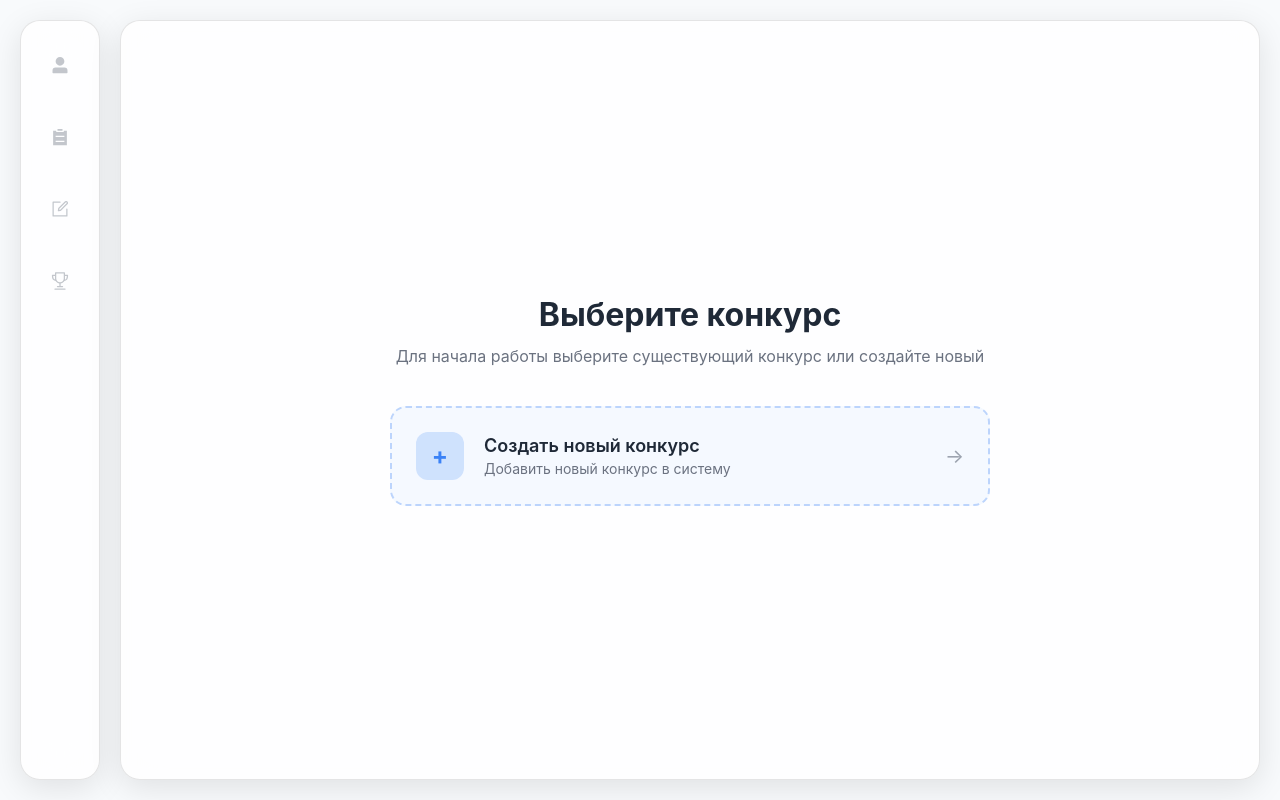
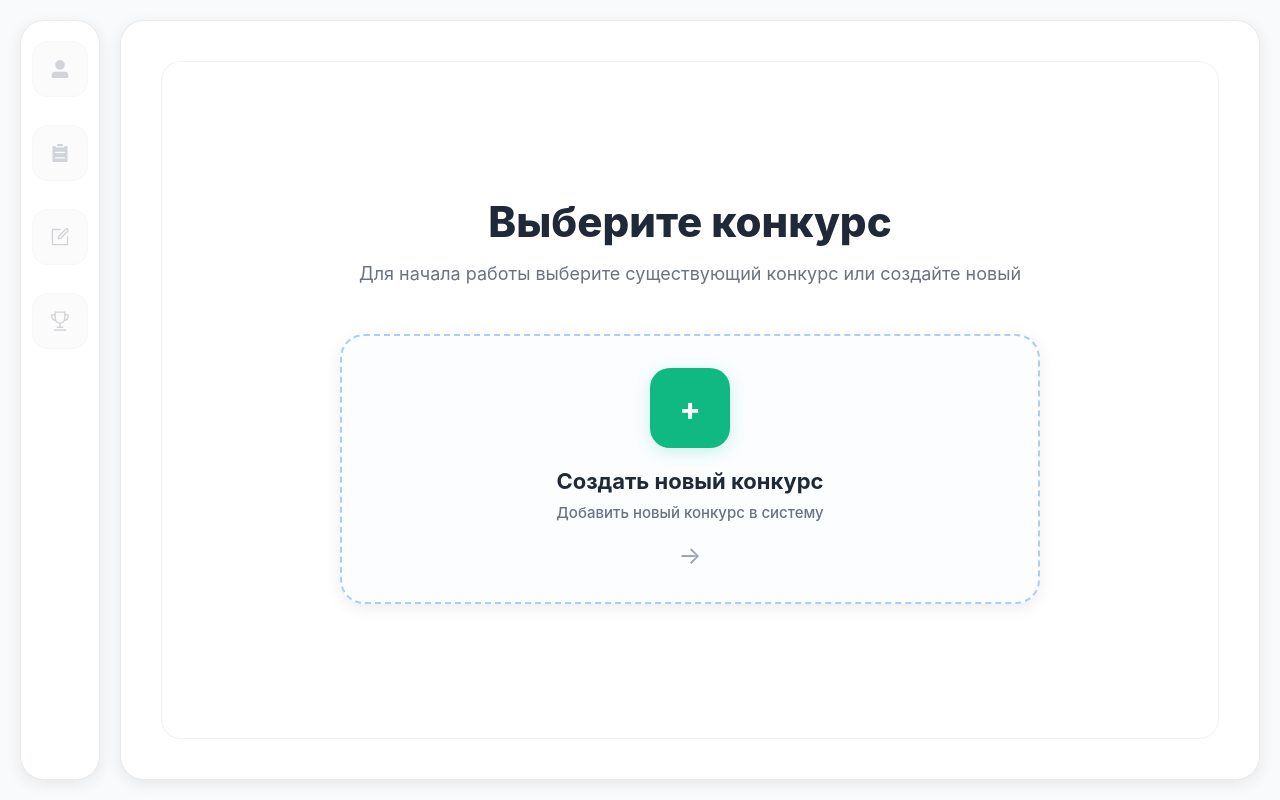
Before and after one commit to quonaro/SafeWheel, a Vue app in the folder frontend/: page / in a window 1280 px wide. Built offline with nearby package versions, Linux system fonts and the light colour scheme.

Commit message:
Revise App.vue styles for improved UI consistency and user experience. Update sidebar and navigation item designs, enhance card layouts, and refine dialog components. Adjust padding, margins, and hover effects for better interactivity and visual appeal.

```diff
--- a/frontend/src/App.vue
+++ b/frontend/src/App.vue
@@ -198,13 +198,14 @@ onMounted(() => {
 
 .sidebar {
   width: 80px;
-  background: rgba(255, 255, 255, 0.8);
-  backdrop-filter: blur(20px);
-  border-radius: 20px;
-  border: 1px solid rgba(0, 0, 0, 0.1);
-  box-shadow: 0 8px 32px rgba(0, 0, 0, 0.1);
+  background: #ffffff;
+  border-radius: 24px;
+  border: 1px solid rgba(0, 0, 0, 0.08);
+  box-shadow: 0 4px 16px rgba(0, 0, 0, 0.08);
   display: flex;
   flex-direction: column;
+  position: relative;
+  overflow: hidden;
 }
 
 .sidebar-content {
@@ -225,45 +226,93 @@ onMounted(() => {
 }
 
 .nav-item {
-  width: 48px;
-  height: 48px;
-  border-radius: 12px;
+  width: 56px;
+  height: 56px;
+  border-radius: 16px;
   display: flex;
   align-items: center;
   justify-content: center;
   cursor: pointer;
-  transition: all 0.3s ease;
+  transition: all 0.4s cubic-bezier(0.4, 0, 0.2, 1);
   color: #6b7280;
-  margin-bottom: 8px;
+  margin-bottom: 12px;
   position: relative;
+  background: rgba(255, 255, 255, 0.5);
+  border: 1px solid rgba(0, 0, 0, 0.05);
+  box-shadow: 0 2px 8px rgba(0, 0, 0, 0.05);
+}
+
+.nav-item::before {
+  content: '';
+  position: absolute;
+  top: 0;
+  left: 0;
+  right: 0;
+  bottom: 0;
+  background: rgba(59, 130, 246, 0.1);
+  border-radius: 16px;
+  opacity: 0;
+  transition: opacity 0.3s ease;
 }
 
 .nav-item:hover {
-  background: rgba(0, 0, 0, 0.05);
-  color: #374151;
-  transform: translateY(-2px);
+  background: rgba(255, 255, 255, 0.8);
+  color: #3b82f6;
+  transform: translateY(-3px) scale(1.05);
+  box-shadow: 0 8px 24px rgba(59, 130, 246, 0.2);
+  border-color: rgba(59, 130, 246, 0.2);
+}
+
+.nav-item:hover::before {
+  opacity: 1;
 }
 
 .nav-item.active {
-  background: rgba(59, 130, 246, 0.1);
-  color: #3b82f6;
-  box-shadow: 0 4px 16px rgba(59, 130, 246, 0.2);
+  background: #3b82f6;
+  color: white;
+  box-shadow: 0 4px 16px rgba(59, 130, 246, 0.3);
+  border-color: transparent;
+  transform: translateY(-2px) scale(1.1);
+}
+
+.nav-item.active::before {
+  opacity: 0;
 }
 
 .nav-item .el-icon {
-  font-size: 20px;
+  font-size: 22px;
+  position: relative;
+  z-index: 1;
+  transition: all 0.3s ease;
+}
+
+.nav-item:hover .el-icon {
+  transform: scale(1.1);
+}
+
+.nav-item.active .el-icon {
+  transform: scale(1.15);
+  filter: drop-shadow(0 2px 4px rgba(0, 0, 0, 0.2));
 }
 
 .nav-item.disabled {
-  opacity: 0.4;
+  opacity: 0.3;
   cursor: not-allowed;
   pointer-events: none;
+  background: rgba(107, 114, 128, 0.1);
+  border-color: rgba(107, 114, 128, 0.1);
+  box-shadow: none;
 }
 
 .nav-item.disabled:hover {
-  background: transparent;
+  background: rgba(107, 114, 128, 0.1);
   transform: none;
   color: #6b7280;
+  box-shadow: none;
+}
+
+.nav-item.disabled::before {
+  opacity: 0;
 }
 
 .main-content {
@@ -273,14 +322,14 @@ onMounted(() => {
 }
 
 .content-card {
-  background: rgba(255, 255, 255, 0.8);
-  backdrop-filter: blur(20px);
-  border-radius: 20px;
-  border: 1px solid rgba(0, 0, 0, 0.1);
-  box-shadow: 0 8px 32px rgba(0, 0, 0, 0.1);
-  padding: 30px;
+  background: #ffffff;
+  border-radius: 24px;
+  border: 1px solid rgba(0, 0, 0, 0.08);
+  box-shadow: 0 4px 16px rgba(0, 0, 0, 0.08);
+  padding: 40px;
   height: 100%;
   overflow: hidden;
+  position: relative;
 }
 
 /* Custom scrollbar */
@@ -309,154 +358,254 @@ onMounted(() => {
   flex-direction: column;
   align-items: center;
   justify-content: center;
-  padding: 40px;
+  padding: 60px 40px;
+  background: #ffffff;
+  border-radius: 20px;
+  position: relative;
+  overflow: hidden;
+  border: 1px solid rgba(0, 0, 0, 0.05);
 }
 
 .selector-header {
   text-align: center;
-  margin-bottom: 40px;
+  margin-bottom: 50px;
+  position: relative;
+  z-index: 1;
 }
 
 .selector-header h1 {
-  font-size: 32px;
-  font-weight: 700;
-  margin: 0 0 12px 0;
+  font-size: 42px;
+  font-weight: 800;
+  margin: 0 0 16px 0;
   color: #1f2937;
 }
 
 .selector-header p {
   color: #6b7280;
-  font-size: 16px;
+  font-size: 18px;
   margin: 0;
+  font-weight: 400;
 }
 
 .competition-list {
   width: 100%;
-  max-width: 600px;
-  display: flex;
-  flex-direction: column;
-  gap: 16px;
+  max-width: 700px;
+  display: grid;
+  grid-template-columns: repeat(auto-fit, minmax(320px, 1fr));
+  gap: 24px;
+  position: relative;
+  z-index: 1;
 }
 
 .competition-card {
-  background: rgba(255, 255, 255, 0.6);
-  backdrop-filter: blur(10px);
-  border: 1px solid rgba(0, 0, 0, 0.1);
-  border-radius: 16px;
-  padding: 24px;
+  background: #ffffff;
+  border: 1px solid rgba(0, 0, 0, 0.08);
+  border-radius: 24px;
+  padding: 32px;
   cursor: pointer;
-  transition: all 0.3s ease;
+  transition: all 0.4s cubic-bezier(0.4, 0, 0.2, 1);
   display: flex;
+  flex-direction: column;
   align-items: center;
-  gap: 20px;
+  text-align: center;
+  position: relative;
+  overflow: hidden;
+  box-shadow: 0 4px 16px rgba(0, 0, 0, 0.08);
 }
 
 .competition-card:hover {
-  background: rgba(255, 255, 255, 0.8);
-  transform: translateY(-2px);
-  box-shadow: 0 8px 24px rgba(0, 0, 0, 0.1);
+  transform: translateY(-8px) scale(1.02);
+  box-shadow: 0 12px 24px rgba(0, 0, 0, 0.12);
+  border-color: rgba(59, 130, 246, 0.3);
 }
 
 .competition-card.new-competition {
-  border: 2px dashed rgba(59, 130, 246, 0.3);
-  background: rgba(59, 130, 246, 0.05);
+  border: 2px dashed rgba(59, 130, 246, 0.4);
+  background: rgba(59, 130, 246, 0.02);
 }
 
 .competition-card.new-competition:hover {
   border-color: #3b82f6;
-  background: rgba(59, 130, 246, 0.1);
+  background: rgba(59, 130, 246, 0.05);
+  transform: translateY(-8px) scale(1.05);
 }
 
 .competition-icon {
-  font-size: 32px;
-  width: 48px;
-  height: 48px;
+  font-size: 48px;
+  width: 80px;
+  height: 80px;
   display: flex;
   align-items: center;
   justify-content: center;
-  background: rgba(59, 130, 246, 0.1);
-  border-radius: 12px;
-  color: #3b82f6;
+  background: #3b82f6;
+  border-radius: 20px;
+  color: white;
+  margin-bottom: 20px;
+  box-shadow: 0 4px 16px rgba(59, 130, 246, 0.2);
+  transition: all 0.3s ease;
+  position: relative;
+  z-index: 1;
+}
+
+.competition-card:hover .competition-icon {
+  transform: scale(1.1) rotate(5deg);
+  box-shadow: 0 8px 24px rgba(59, 130, 246, 0.3);
 }
 
 .competition-card.new-competition .competition-icon {
-  background: rgba(59, 130, 246, 0.2);
-  font-size: 24px;
+  background: #10b981;
+  font-size: 32px;
   font-weight: bold;
+  box-shadow: 0 4px 16px rgba(16, 185, 129, 0.2);
+}
+
+.competition-card.new-competition:hover .competition-icon {
+  background: #059669;
+  transform: scale(1.15) rotate(-5deg);
+  box-shadow: 0 8px 24px rgba(16, 185, 129, 0.3);
 }
 
 .competition-info {
   flex: 1;
+  position: relative;
+  z-index: 1;
 }
 
 .competition-info h3 {
-  font-size: 18px;
-  font-weight: 600;
-  margin: 0 0 4px 0;
+  font-size: 22px;
+  font-weight: 700;
+  margin: 0 0 8px 0;
   color: #1f2937;
+  transition: color 0.3s ease;
+}
+
+.competition-card:hover .competition-info h3 {
+  color: #3b82f6;
 }
 
 .competition-info p {
-  font-size: 14px;
+  font-size: 15px;
   color: #6b7280;
   margin: 0;
+  font-weight: 500;
+  line-height: 1.5;
 }
 
 .competition-arrow {
-  font-size: 20px;
+  font-size: 24px;
   color: #9ca3af;
   transition: all 0.3s ease;
+  margin-top: 16px;
+  position: relative;
+  z-index: 1;
 }
 
 .competition-card:hover .competition-arrow {
   color: #3b82f6;
-  transform: translateX(4px);
+  transform: translateY(-2px) scale(1.2);
 }
 
 /* Стили для диалога */
 .custom-dialog :deep(.el-dialog) {
-  background: rgba(255, 255, 255, 0.95);
-  backdrop-filter: blur(20px);
-  border: 1px solid rgba(0, 0, 0, 0.1);
-  border-radius: 20px;
-  box-shadow: 0 8px 32px rgba(0, 0, 0, 0.2);
+  background: #ffffff;
+  border: 1px solid rgba(0, 0, 0, 0.08);
+  border-radius: 24px;
+  box-shadow: 0 8px 24px rgba(0, 0, 0, 0.12);
+  position: relative;
+  overflow: hidden;
 }
 
 .custom-dialog :deep(.el-dialog__header) {
   color: #1f2937;
-  border-bottom: 1px solid rgba(0, 0, 0, 0.1);
+  border-bottom: 1px solid rgba(0, 0, 0, 0.08);
+  padding: 24px 32px 20px;
+  background: rgba(59, 130, 246, 0.02);
+  margin: 0;
+  border-radius: 24px 24px 0 0;
+}
+
+.custom-dialog :deep(.el-dialog__title) {
+  font-size: 20px;
+  font-weight: 700;
+  color: #1f2937;
 }
 
 .custom-dialog :deep(.el-dialog__body) {
   color: #374151;
+  padding: 32px;
 }
 
 .custom-dialog :deep(.el-form-item__label) {
   color: #374151;
-  font-weight: 500;
+  font-weight: 600;
+  font-size: 14px;
+  margin-bottom: 8px;
 }
 
 .custom-dialog :deep(.el-input__wrapper) {
   background: rgba(255, 255, 255, 0.8);
-  border: 1px solid rgba(0, 0, 0, 0.1);
-  border-radius: 8px;
+  border: 2px solid rgba(0, 0, 0, 0.08);
+  border-radius: 12px;
+  box-shadow: 0 2px 8px rgba(0, 0, 0, 0.05);
+  transition: all 0.3s ease;
+}
+
+.custom-dialog :deep(.el-input__wrapper:hover) {
+  border-color: rgba(59, 130, 246, 0.3);
+  box-shadow: 0 4px 12px rgba(59, 130, 246, 0.1);
+}
+
+.custom-dialog :deep(.el-input__wrapper.is-focus) {
+  border-color: #3b82f6;
+  box-shadow: 0 4px 16px rgba(59, 130, 246, 0.2);
 }
 
 .custom-dialog :deep(.el-input__inner) {
   color: #374151;
+  font-size: 16px;
+  padding: 12px 16px;
 }
 
 .custom-dialog :deep(.el-input__inner::placeholder) {
   color: #9ca3af;
+  font-weight: 400;
+}
+
+.custom-dialog :deep(.el-dialog__footer) {
+  padding: 20px 32px 32px;
+  border-top: 1px solid rgba(0, 0, 0, 0.08);
+  background: rgba(248, 250, 252, 0.5);
+  border-radius: 0 0 24px 24px;
 }
 
 .custom-dialog :deep(.el-button) {
-  border-radius: 8px;
-  font-weight: 500;
+  border-radius: 12px;
+  font-weight: 600;
+  padding: 12px 24px;
+  font-size: 14px;
+  transition: all 0.3s ease;
 }
 
 .custom-dialog :deep(.el-button--primary) {
   background: #3b82f6;
   border: none;
+  box-shadow: 0 2px 8px rgba(59, 130, 246, 0.2);
+}
+
+.custom-dialog :deep(.el-button--primary:hover) {
+  transform: translateY(-2px);
+  box-shadow: 0 8px 24px rgba(59, 130, 246, 0.4);
+}
+
+.custom-dialog :deep(.el-button:not(.el-button--primary)) {
+  background: rgba(107, 114, 128, 0.1);
+  border: 1px solid rgba(107, 114, 128, 0.2);
+  color: #6b7280;
+}
+
+.custom-dialog :deep(.el-button:not(.el-button--primary):hover) {
+  background: rgba(107, 114, 128, 0.2);
+  color: #374151;
+  transform: translateY(-1px);
 }
 </style>
```
